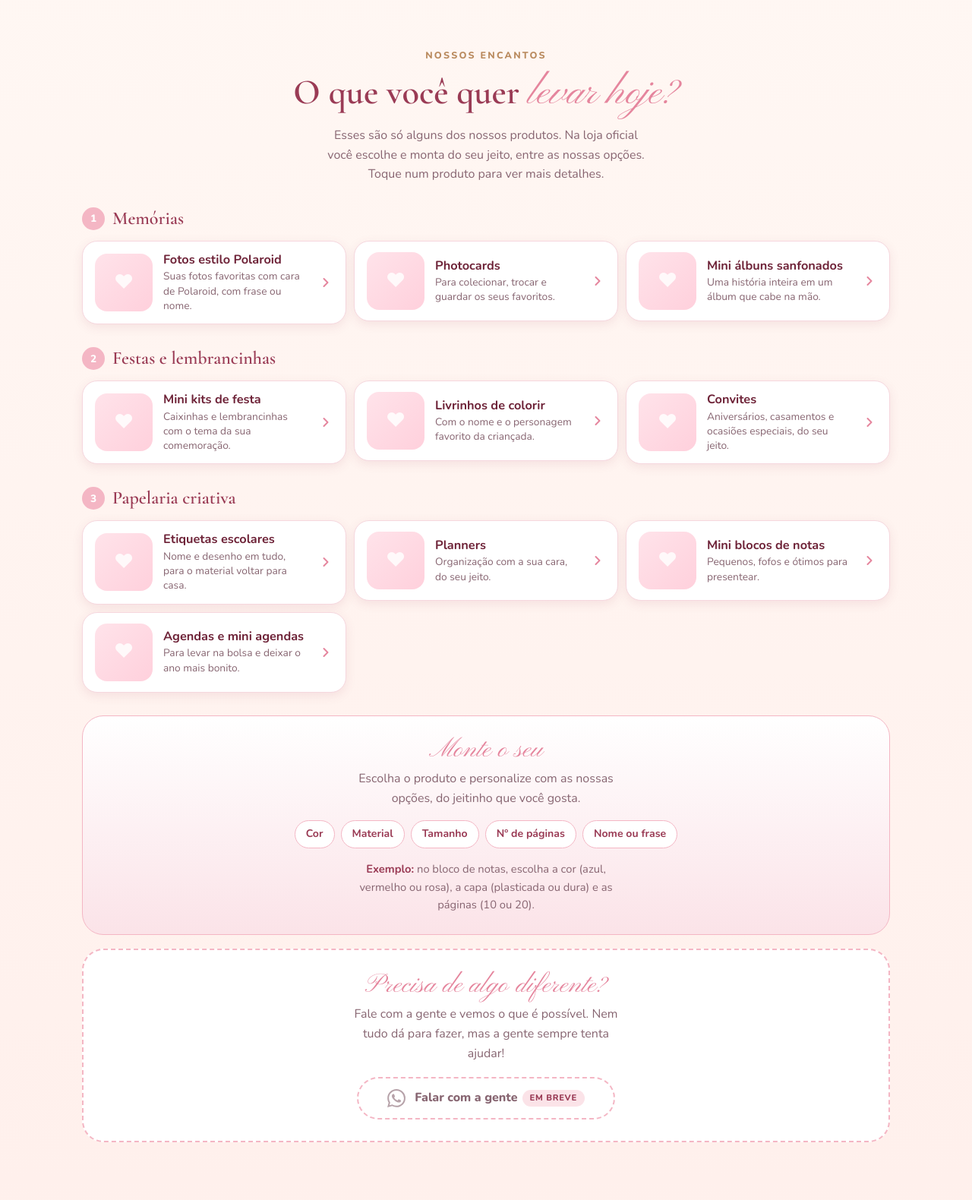
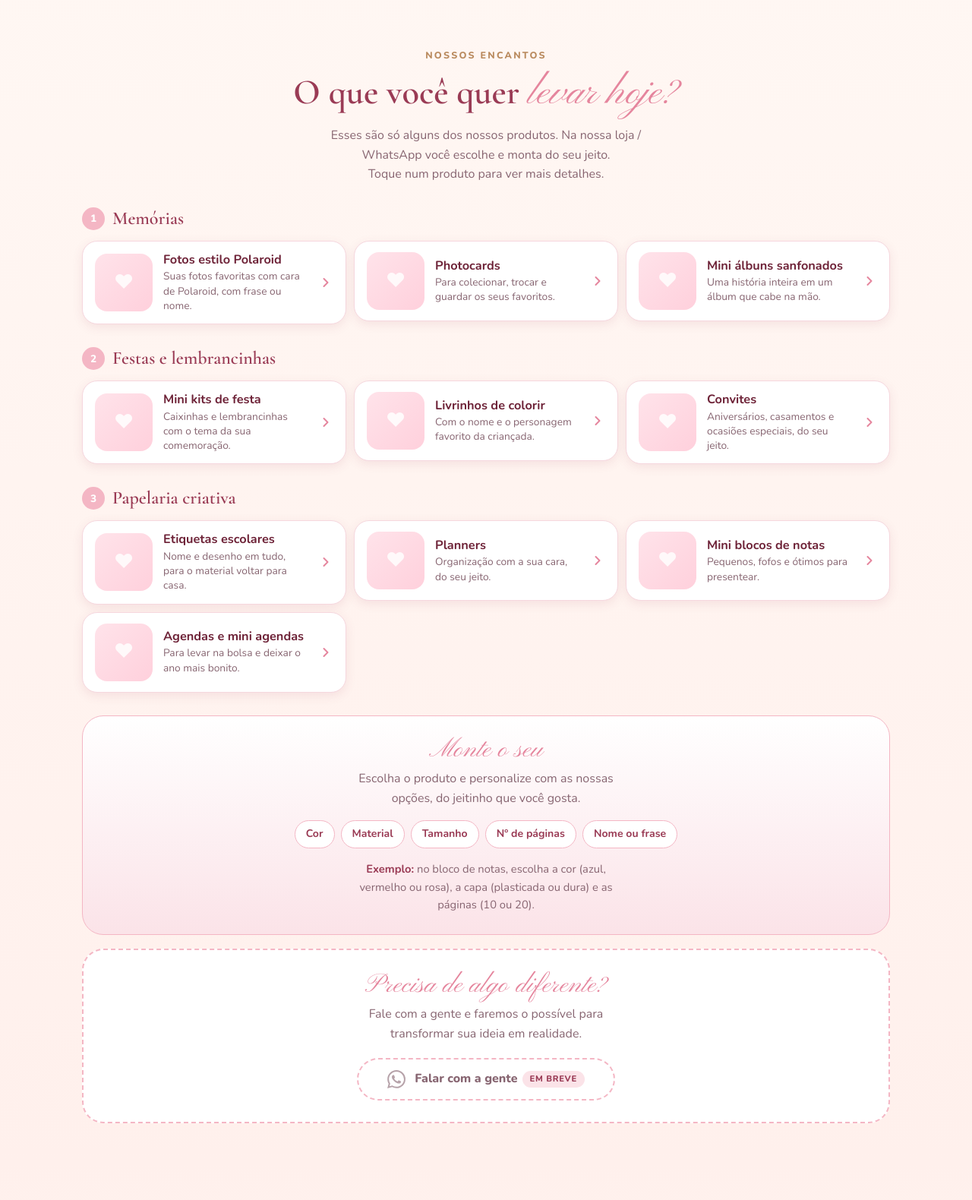
Before and after one commit to GuiMachadoDevJS/petitlaura, a plain HTML site: page index.html in a window 1280 px wide. Shown: the part 741-2321 px from the top of the page at 76% size. Drawn offline with nearby package versions, Linux system fonts and the light colour scheme.

Commit message:
texto: ajusta subtitulo dos produtos e box Precisa de algo diferente
Co-Authored-By: Claude Sonnet 5.5 <noreply@anthropic.com>

```diff
--- a/index.html
+++ b/index.html
@@ -142,7 +142,7 @@
         <div class="section__head reveal">
           <p class="eyebrow">Nossos encantos</p>
           <h2 id="t-produtos">O que você quer <span class="script">levar hoje?</span></h2>
-          <p class="section__sub">Esses são só alguns dos nossos produtos. Na loja oficial você escolhe e monta do seu jeito, entre as nossas opções.<br>Toque num produto para ver mais detalhes.</p>
+          <p class="section__sub">Esses são só alguns dos nossos produtos. Na nossa loja / WhatsApp você escolhe e monta do seu jeito.<br>Toque num produto para ver mais detalhes.</p>
         </div>
 
         <div class="cat reveal">
@@ -224,7 +224,7 @@
 
         <aside class="custom reveal">
           <p class="custom__title script">Precisa de algo diferente?</p>
-          <p>Fale com a gente e vemos o que é possível. Nem tudo dá para fazer, mas a gente sempre tenta ajudar!</p>
+          <p>Fale com a gente e faremos o possível para transformar sua ideia em realidade.</p>
           <a class="btn btn--wa btn--inline" data-link="whatsapp" href="#" target="_blank" rel="noopener">
             <svg class="ico ico--solid" viewBox="0 0 24 24" aria-hidden="true"><path d="M17.472 14.382c-.297-.149-1.758-.867-2.03-.967-.273-.099-.471-.148-.67.15-.197.297-.767.966-.94 1.164-.173.199-.347.223-.644.075-.297-.15-1.255-.463-2.39-1.475-.883-.788-1.48-1.761-1.653-2.059-.173-.297-.018-.458.13-.606.134-.133.298-.347.446-.52.149-.174.198-.298.298-.497.099-.198.05-.371-.025-.52-.075-.149-.669-1.612-.916-2.207-.242-.579-.487-.5-.669-.51-.173-.008-.371-.01-.57-.01-.198 0-.52.074-.792.372-.272.297-1.04 1.016-1.04 2.479 0 1.462 1.065 2.875 1.213 3.074.149.198 2.096 3.2 5.077 4.487.709.306 1.262.489 1.694.625.712.227 1.36.195 1.871.118.571-.085 1.758-.719 2.006-1.413.248-.694.248-1.289.173-1.413-.074-.124-.272-.198-.57-.347m-5.421 7.403h-.004a9.87 9.87 0 01-5.031-1.378l-.361-.214-3.741.982.998-3.648-.235-.374a9.86 9.86 0 01-1.51-5.26c.001-5.45 4.436-9.884 9.888-9.884 2.64 0 5.122 1.03 6.988 2.898a9.825 9.825 0 012.893 6.994c-.003 5.45-4.437 9.884-9.885 9.884m8.413-18.297A11.815 11.815 0 0012.05 0C5.495 0 .16 5.335.157 11.892c0 2.096.547 4.142 1.588 5.945L.057 24l6.305-1.654a11.882 11.882 0 005.683 1.448h.005c6.554 0 11.89-5.335 11.893-11.893a11.821 11.821 0 00-3.48-8.413Z"/></svg>
             <span class="btn__label">Falar com a gente</span>
```
